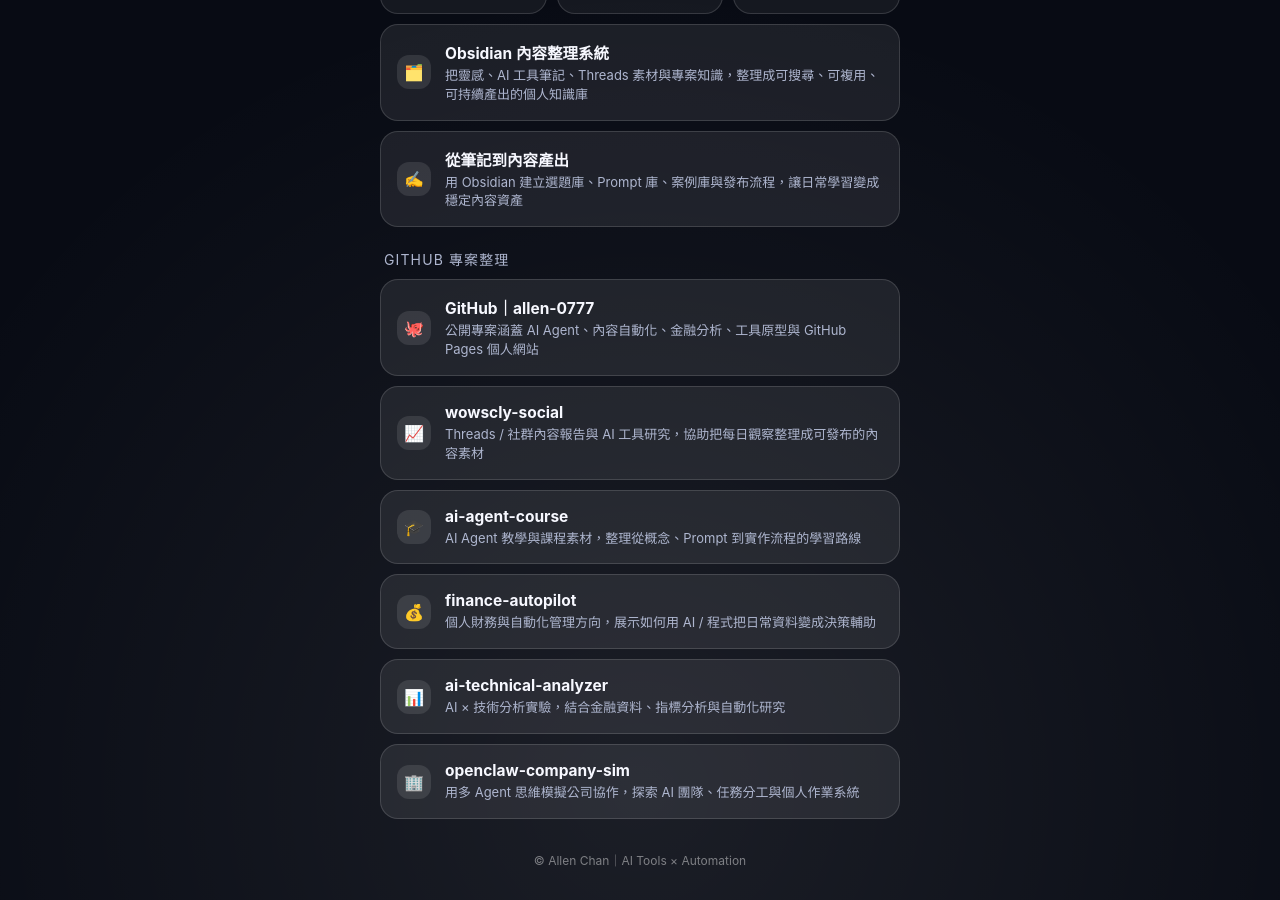
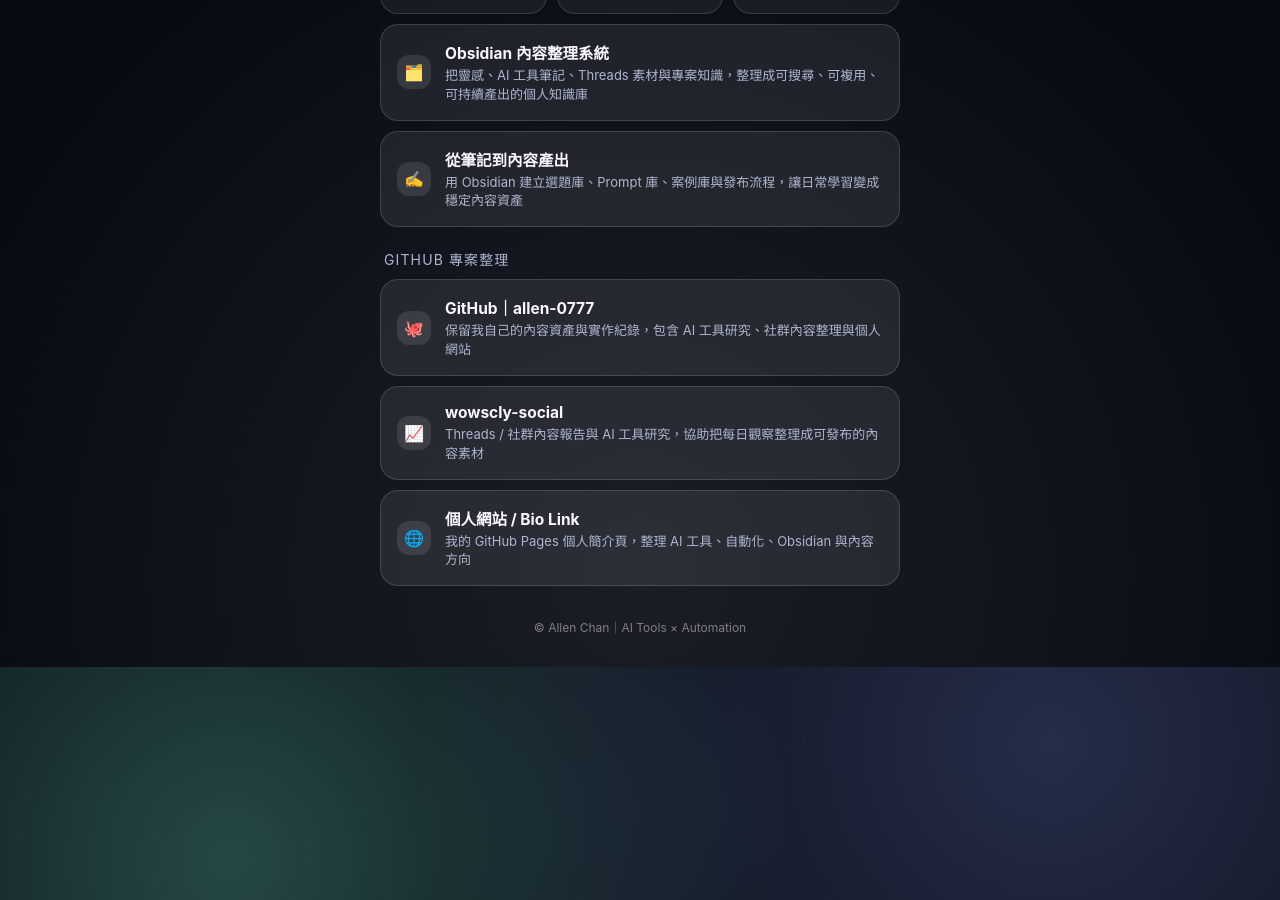
Before and after one commit to allen-0777/allen-0777.github.io, a Jekyll site: the page bio/index.html, which Jekyll copies as it is, in a window 1280 px wide and 900 px high, scrolled down 1245 px. Built offline with Jekyll 4.4.1, drawn with Linux system fonts in a browser that asks for light colours.

Commit message:
Remove non-personal project highlights from bio page

```diff
--- a/bio/index.html
+++ b/bio/index.html
@@ -180,27 +180,15 @@
       <div class="section-title">GitHub 專案整理</div>
       <a class="link" href="https://github.com/allen-0777" target="_blank" rel="noopener">
         <div class="icon">🐙</div>
-        <div><b>GitHub｜allen-0777</b><span>公開專案涵蓋 AI Agent、內容自動化、金融分析、工具原型與 GitHub Pages 個人網站</span></div>
+        <div><b>GitHub｜allen-0777</b><span>保留我自己的內容資產與實作紀錄，包含 AI 工具研究、社群內容整理與個人網站</span></div>
       </a>
       <a class="link" href="https://github.com/allen-0777/wowscly-social" target="_blank" rel="noopener">
         <div class="icon">📈</div>
         <div><b>wowscly-social</b><span>Threads / 社群內容報告與 AI 工具研究，協助把每日觀察整理成可發布的內容素材</span></div>
       </a>
-      <a class="link" href="https://github.com/allen-0777/ai-agent-course" target="_blank" rel="noopener">
-        <div class="icon">🎓</div>
-        <div><b>ai-agent-course</b><span>AI Agent 教學與課程素材，整理從概念、Prompt 到實作流程的學習路線</span></div>
-      </a>
-      <a class="link" href="https://github.com/allen-0777/finance-autopilot" target="_blank" rel="noopener">
-        <div class="icon">💰</div>
-        <div><b>finance-autopilot</b><span>個人財務與自動化管理方向，展示如何用 AI / 程式把日常資料變成決策輔助</span></div>
-      </a>
-      <a class="link" href="https://github.com/allen-0777/ai-technical-analyzer" target="_blank" rel="noopener">
-        <div class="icon">📊</div>
-        <div><b>ai-technical-analyzer</b><span>AI × 技術分析實驗，結合金融資料、指標分析與自動化研究</span></div>
-      </a>
-      <a class="link" href="https://github.com/allen-0777/openclaw-company-sim" target="_blank" rel="noopener">
-        <div class="icon">🏢</div>
-        <div><b>openclaw-company-sim</b><span>用多 Agent 思維模擬公司協作，探索 AI 團隊、任務分工與個人作業系統</span></div>
+      <a class="link" href="https://github.com/allen-0777/allen-0777.github.io" target="_blank" rel="noopener">
+        <div class="icon">🌐</div>
+        <div><b>個人網站 / Bio Link</b><span>我的 GitHub Pages 個人簡介頁，整理 AI 工具、自動化、Obsidian 與內容方向</span></div>
       </a>
     </section>
 
```
